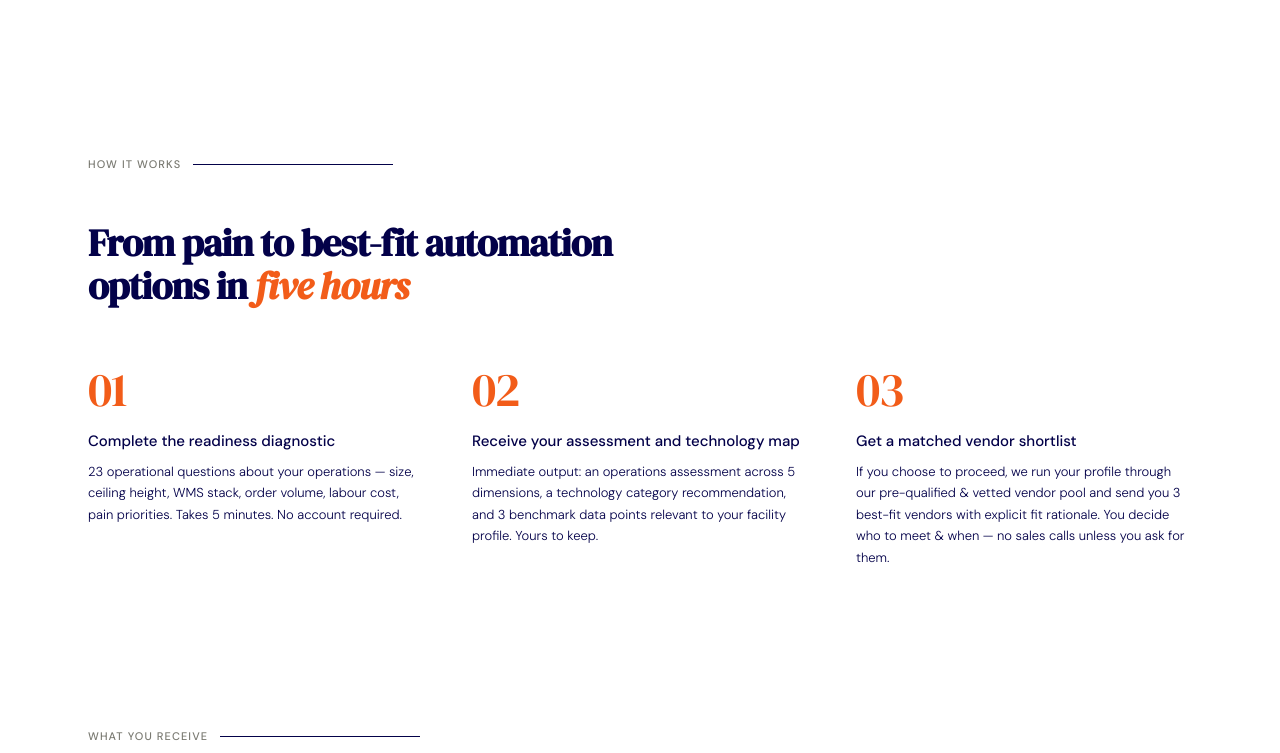
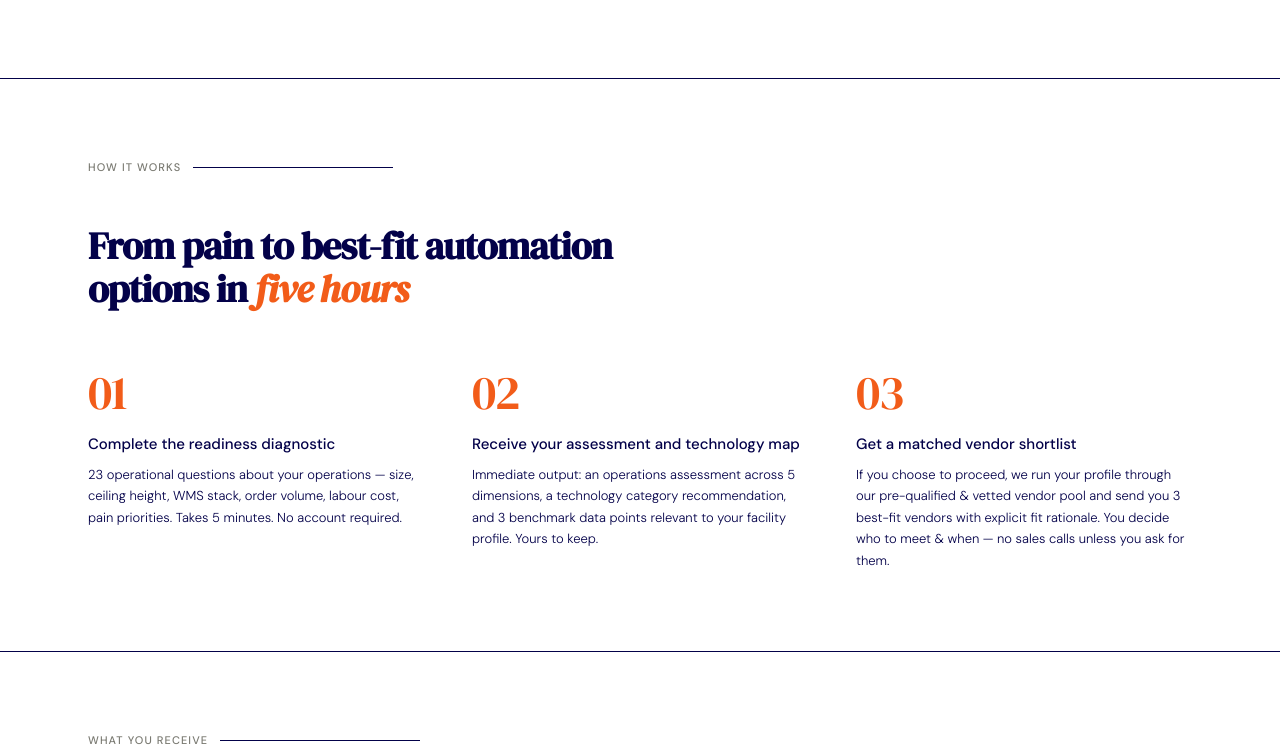
Before and after one commit to Hrytos/Automatisor, a website: page views/index.html in a window 1280 px wide. Shown: the part 1429-2182 px from the top of the page. Drawn offline with Linux system fonts and the light colour scheme.

Commit message:
Restore border-top style for section-rule

```diff
--- a/public/css/styles.css
+++ b/public/css/styles.css
@@ -485,8 +485,7 @@ nav {
 /* ── Section Dividers ─────────────────────────────────────────── */
 .section-rule {
   border: none;
-  /* border-top: 1px solid var(--rule); */
-  border-top: none;
+  border-top: 1px solid var(--rule);
   margin: 0;
 }
 
```
